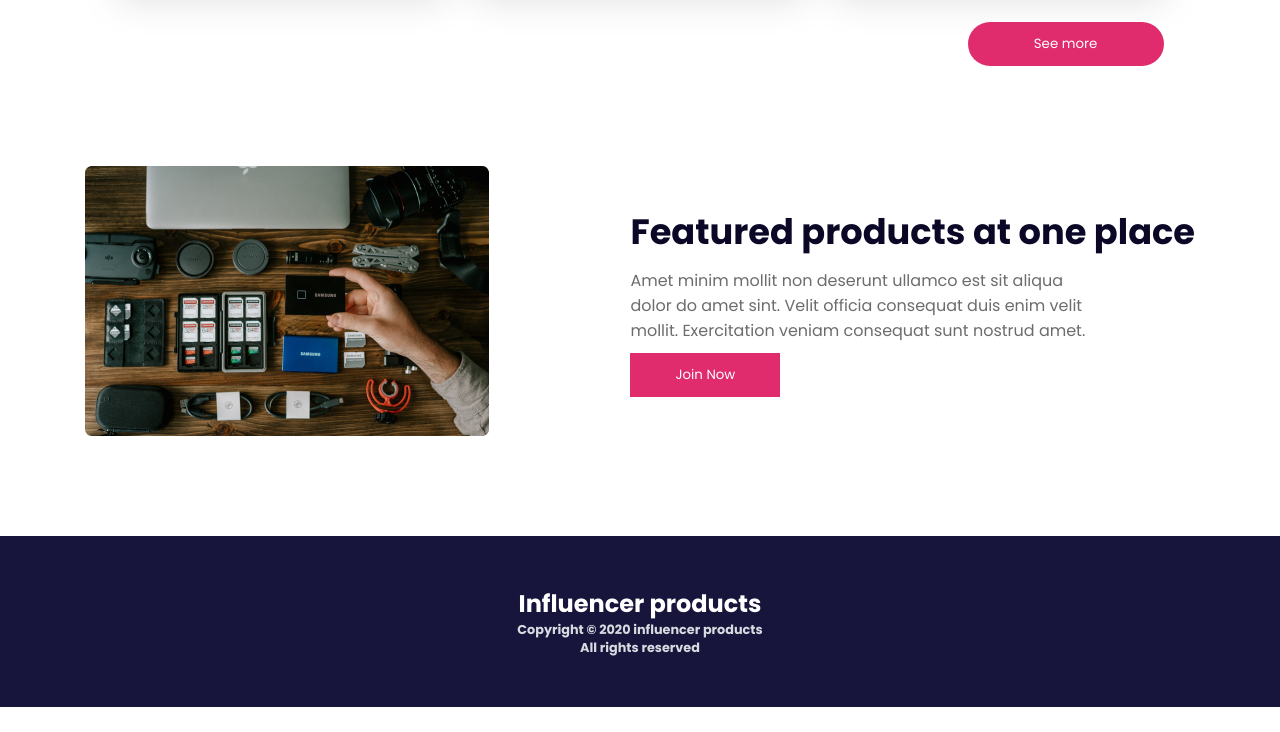
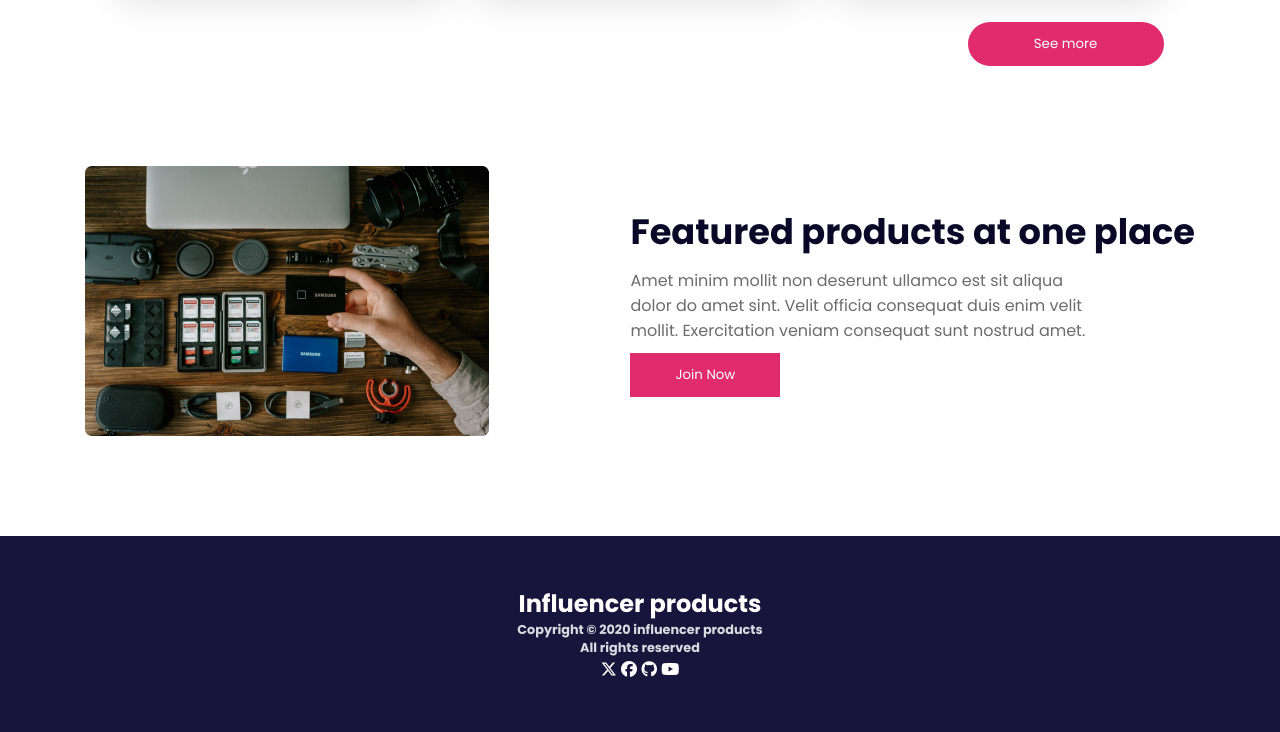
Before and after one commit to fahimfiroz42/influncer-gadget, a plain HTML site: page index.html in a window 1280 px wide. Shown: the part 2258-2990 px from the top of the page. Before the commit the page ends 2965 px from the top, so only its background shows below. Drawn offline with Linux system fonts and the light colour scheme.

Commit message:
some change in font awesome

```diff
--- a/index.html
+++ b/index.html
@@ -209,7 +209,10 @@
 <h1>Influencer products</h1>
 <p>Copyright © 2020  influencer products</p>
 <p>All rights reserved</p>
-
+<i class="fa-brands fa-x-twitter"></i>
+<i class="fa-brands fa-facebook"></i>
+<i class="fa-brands fa-github"></i>
+<i class="fa-brands fa-youtube"></i>
 </div>
 </footer>
 
--- a/style.css
+++ b/style.css
@@ -230,6 +230,9 @@ font-weight: 700;
     font-weight: bold;
 
 }
+.footer-content i{
+    color: white;
+}
 
 /* for small device */
 @media screen and (max-width:556px) {
```
